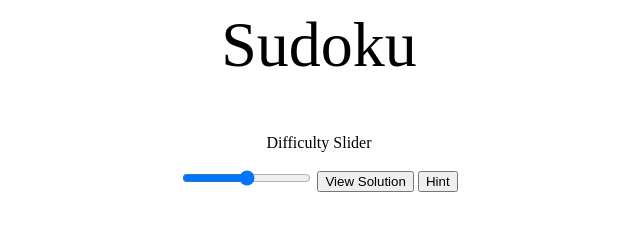
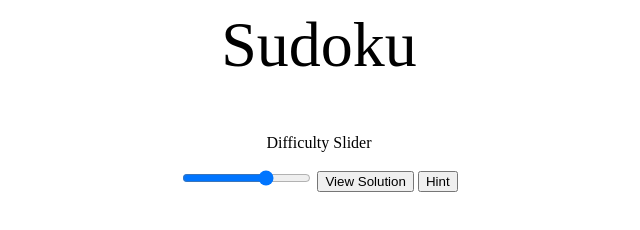
Before and after one commit to 707Alex707/Sudoku, a plain HTML site: page sudoku.html in a window 1280 px wide. Shown: the full height of the page, 321-961 px from the left. Drawn offline with Linux system fonts and the light colour scheme.

Commit message:
Changed difficulty levels

```diff
--- a/sudoku.html
+++ b/sudoku.html
@@ -21,7 +21,7 @@
             Difficulty Slider
         </p>
 
-        <input type="range" min="10" max="14" class="slider" id="slider">
+        <input type="range" min="10" max="16" step="2" class="slider" id="slider">
         <button type="button" id="solbtn">View Solution</button>
         <button type="button" id="hintbtn">Hint</button>
     </div>
```
